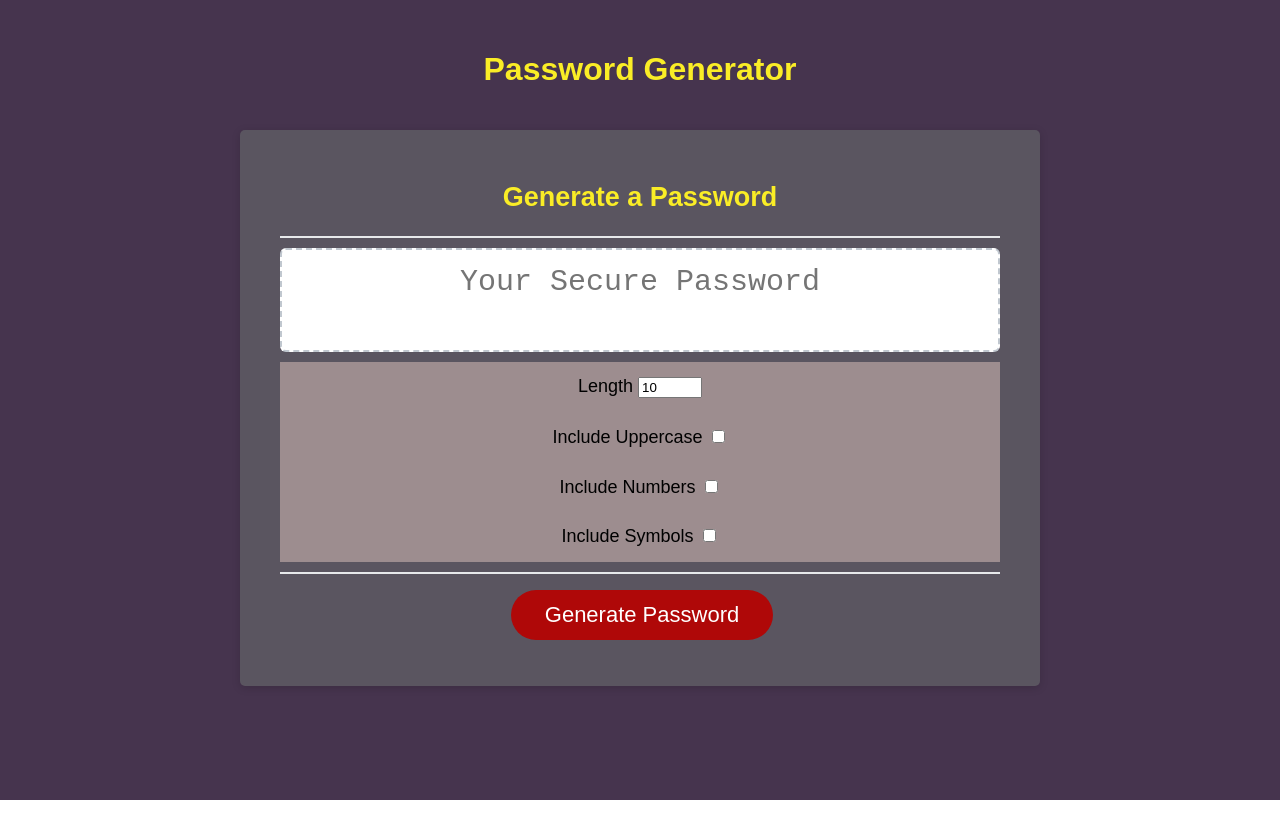
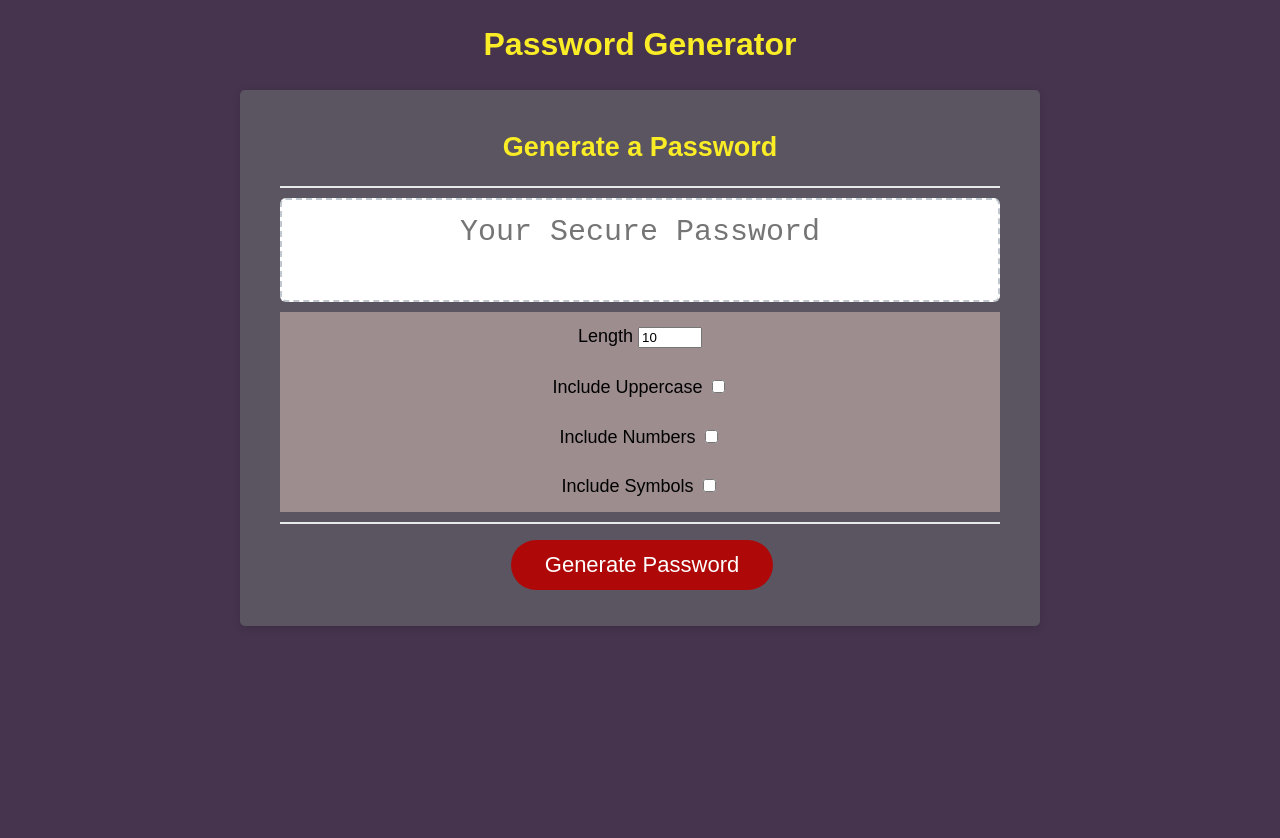
Before and after one commit to Miguel-TheThird/Password-Generator-with-JavaScript-, a plain HTML site: page Develop/index.html in a window 1280 px wide. Before the commit the page ends 800 px from the top, so only its background shows below. Drawn offline with Linux system fonts and the light colour scheme.

Commit message:
ReadMe update

```diff
--- a/assets/style.css
+++ b/assets/style.css
@@ -7,7 +7,7 @@
 html,
 body,
 .wrapper {
-  height: 100%;
+  height: 105%;
   margin: 0;
   padding: 0;
 }
@@ -19,7 +19,7 @@ body {
 
 .wrapper {
   background-color: #46344E ;
-  padding-top: 30px;
+  padding-top: 5px;
   padding-left: 20px;
   padding-right: 20px;
 }
@@ -31,7 +31,7 @@ body {
 
 header {
   text-align: center;
-  padding: 20px;
+  padding: 5px;
   padding-top: 0px;
   color: hsl(206, 17%, 28%);
 }
@@ -43,9 +43,9 @@ header {
   box-shadow: rgba(0, 0, 0, 0.15) 0px 2px 8px 0px;
   color: hsl(206, 17%, 28%);
   font-size: 18px;
-  margin: 0 auto;
+  margin: 0px auto;
   max-width: 800px;
-  padding: 30px 40px;
+  padding: 20px 40px;
 }
 
 .card-header::after {
```
Also changed, not shown: assets/images/ASCII-table.png (added), 1 other file.
